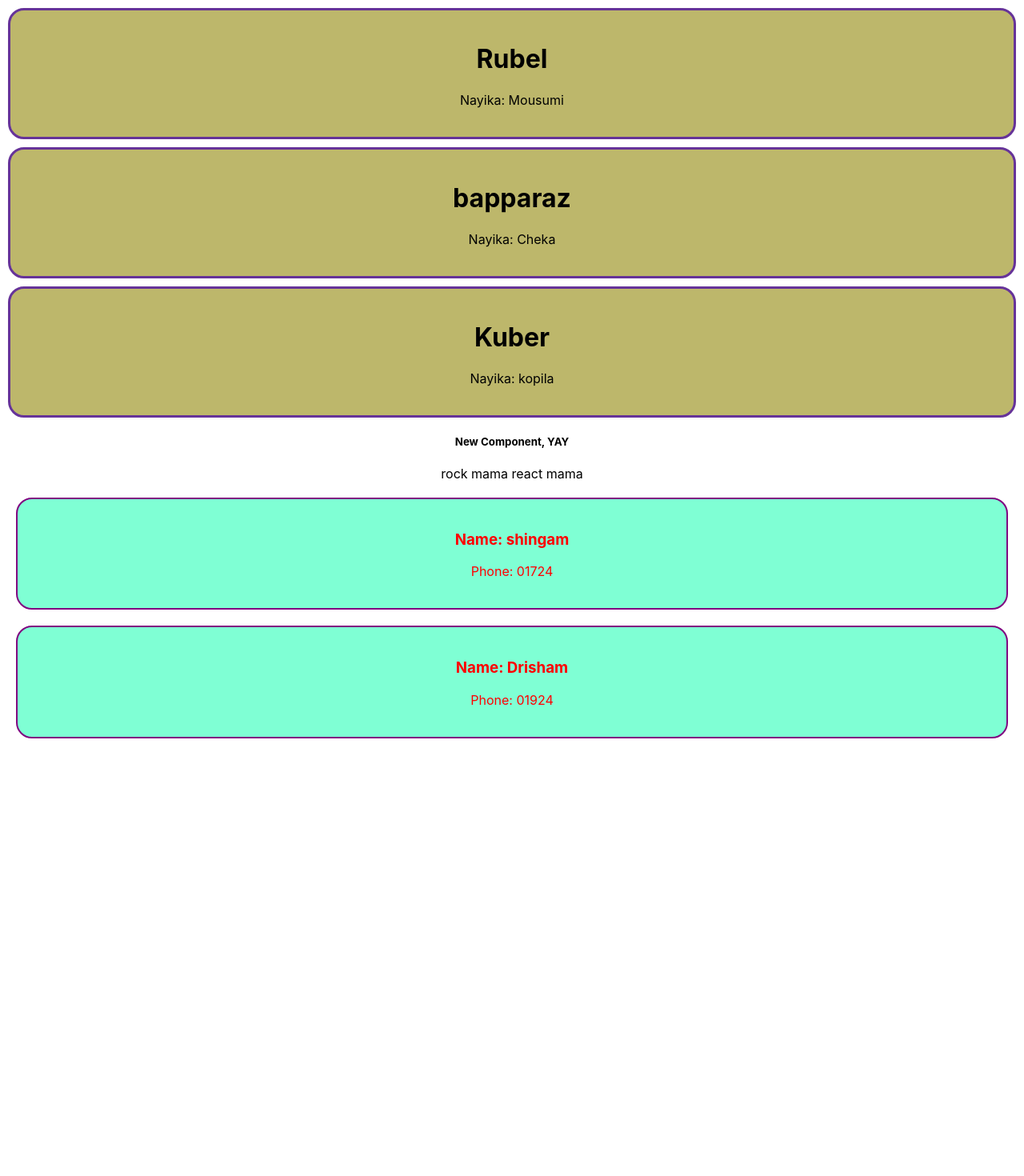
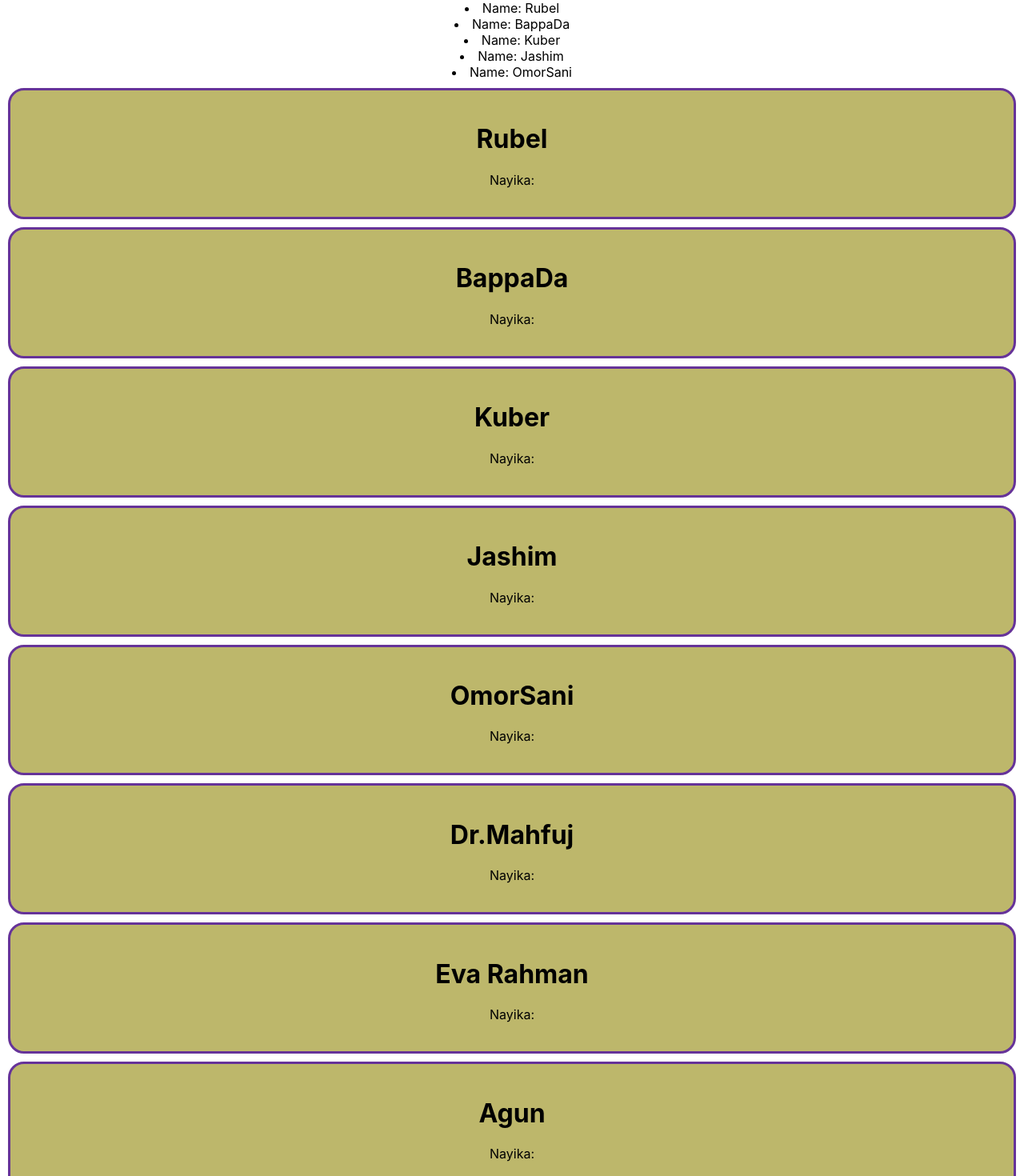
Before and after one commit to mazharul95/explore-in-a-react-sense, a React (Create React App) app: page / in a window 1280 px wide. Shown: the top 1470 px of the page at 80% size. Before the commit the page ends 943 px from the top, so only its background shows below. Built offline with nearby package versions, Linux system fonts and the light colour scheme.

Commit message:
Create multiple components from an array of objects

```diff
--- a/src/App.js
+++ b/src/App.js
@@ -1,12 +1,33 @@
 import logo from './logo.svg';
 import './App.css';
 
+const number = 5555;
+const singers = [
+  {name: 'Dr.Mahfuj', job:'Singer'},
+  {name: 'Eva Rahman', job:'Singer2'},
+  {name: 'Agun', job:'Sopno'},
+  {name: 'Shuvro', job:'pathor'}
+];
+
 function App() {
+  const nayoks = ['Rubel','BappaDa','Kuber','Jashim','OmorSani',]
   return (
     <div className="App">
-      <Person name="Rubel" nayika="Mousumi"></Person>
-      <Person name="bapparaz" nayika="Cheka"></Person>
-      <Person name="Kuber" nayika="kopila"></Person>
+    {
+      nayoks.map(nayok => <li>Name: {nayok}</li>)
+    }
+    {
+      nayoks.map(nayok => <Person name={nayok}></Person>)
+    }
+    {
+      singers.map(singer => <Person name={singer.name}></Person>)
+    }
+
+     {/*
+      <Person name={nayoks[0]} nayika="Mousumi"></Person>
+      <Person name={nayoks[1]} nayika="Cheka"></Person>
+      <Person name={nayoks[2]} nayika="kopila"></Person>
+      */}
       <h5>New Component, YAY</h5>
       <p>rock mama react mama</p>
       <Friend movie="shingam" phone="01724"></Friend>
```
